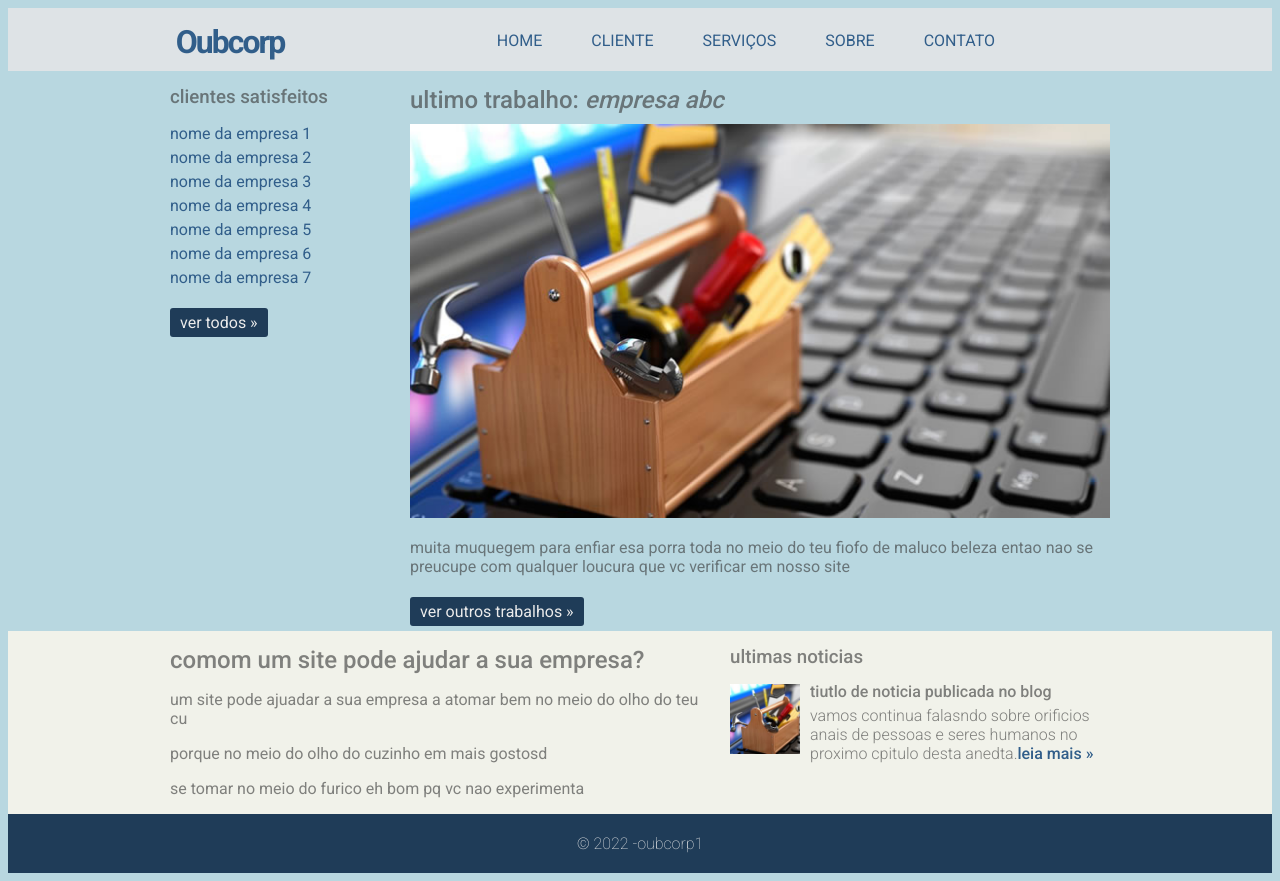
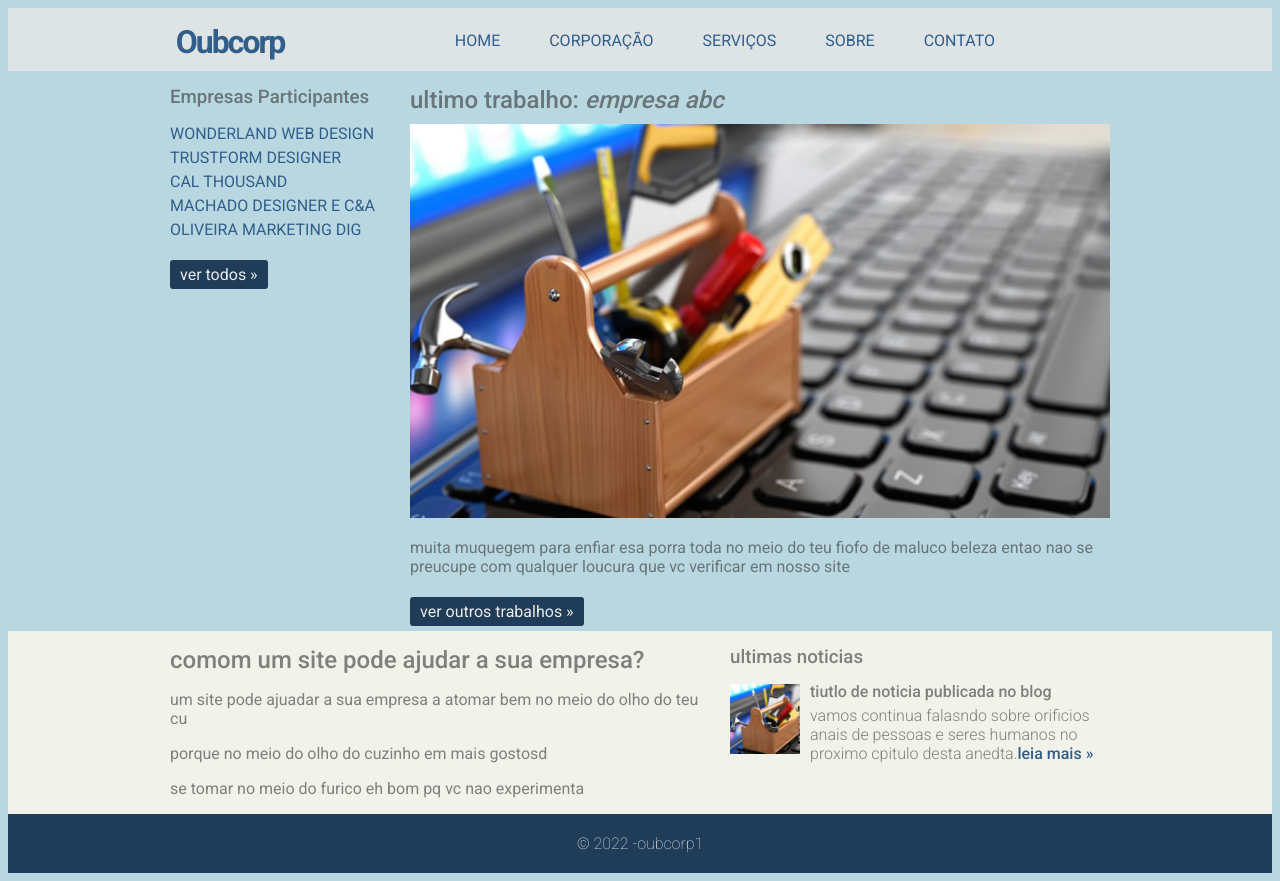
Before and after one commit to Jamisson-Machado/oub, a plain HTML site: page index.html in a window 1280 px wide. Drawn offline with Linux system fonts and the light colour scheme.

Commit message:
Add files via upload

```diff
--- a/index.html
+++ b/index.html
@@ -20,7 +20,7 @@
 					<nav>
 						<ul class="menu inline sem-marcador">
 							<li><a href="index.html"> home </a></li>
-							<li><a href="clientes.html">cliente</a></li>
+							<li><a href="clientes.html">corporação</a></li>
 							<li><a href="servicos.html">serviços</a></li>
 							<li><a href="sobre.html">sobre</a></li>
 							<li><a href="contato.html">contato</a></li>
@@ -33,17 +33,15 @@
 	<div class="linha">
 		<section>
 			<div class="coluna col3 sidebar">
-				<h3>clientes satisfeitos</h3>
+				<h3>Empresas Participantes</h3>
 				<ul class="sem-marcador sem-padding">
-					<li><a href="">nome da empresa 1</a></li>
-					<li><a href="">nome da empresa 2</a></li>
-					<li><a href="">nome da empresa 3</a></li>
-					<li><a href="">nome da empresa 4</a></li>
-					<li><a href="">nome da empresa 5</a></li>
-					<li><a href="">nome da empresa 6</a></li>
-					<li><a href="">nome da empresa 7</a></li>
+					<li><a href="">WONDERLAND WEB DESIGN</a></li>
+					<li><a href="">TRUSTFORM DESIGNER</a></li>
+					<li><a href="">CAL THOUSAND</a></li>
+					<li><a href="">MACHADO DESIGNER E C&A</a></li>
+					<li><a href="">OLIVEIRA MARKETING DIG</a></li>
 				</ul>
-				<a href="cliente.html" class="botao">ver todos &raquo;</a>
+				<a href="clientes.html" class="botao">ver todos &raquo;</a>
 			</div>
 			<div class="coluna col9">
 				<h2>ultimo trabalho: <em>empresa abc</em></h2>
```
